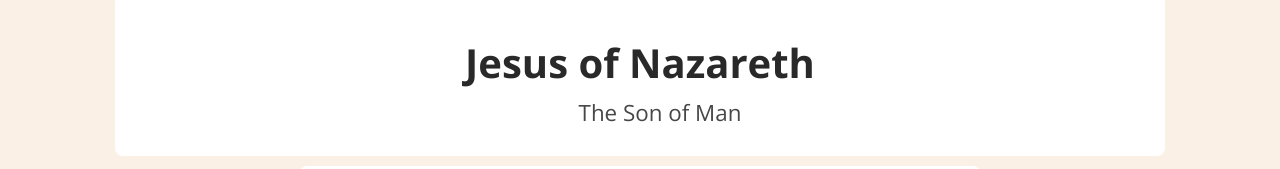
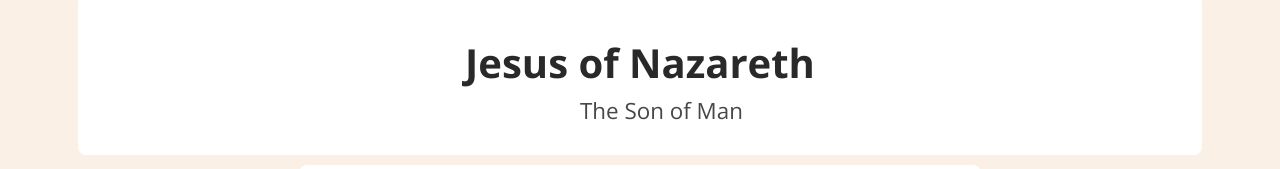
Before and after one commit to christian-m-castillo/christian-m-castillo.github.io-jesus, a plain HTML site: page index.html in a window 1280 px wide. Shown: the top 169 px of the page. Drawn offline with nearby package versions, Linux system fonts and the light colour scheme.

Commit message:
Update styles.css

```diff
--- a/styles.css
+++ b/styles.css
@@ -118,6 +118,7 @@ iframe {
 }
 @media (min-width: 420px) {
   .width {
-    width: 80%;
+    width: 85%;
+    max-width: 85%;
   }
 }
```
